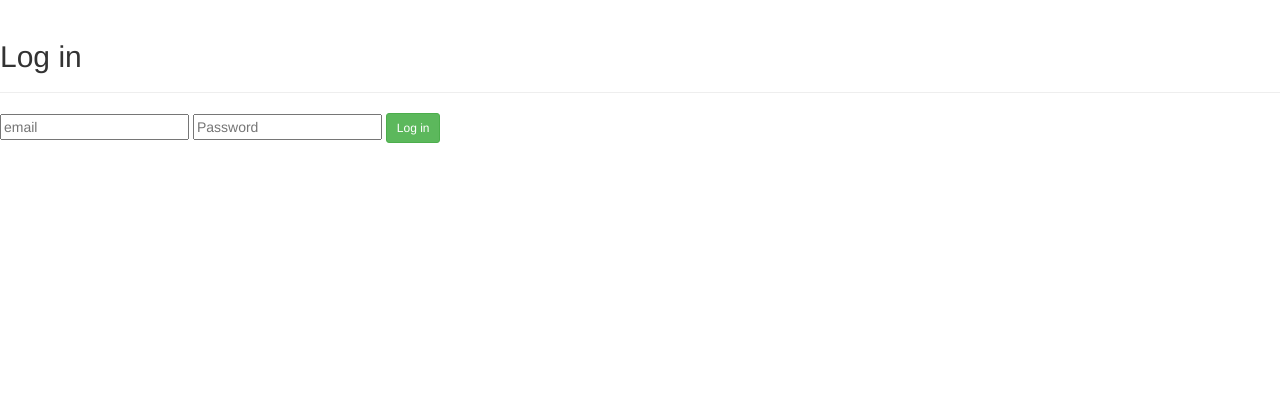
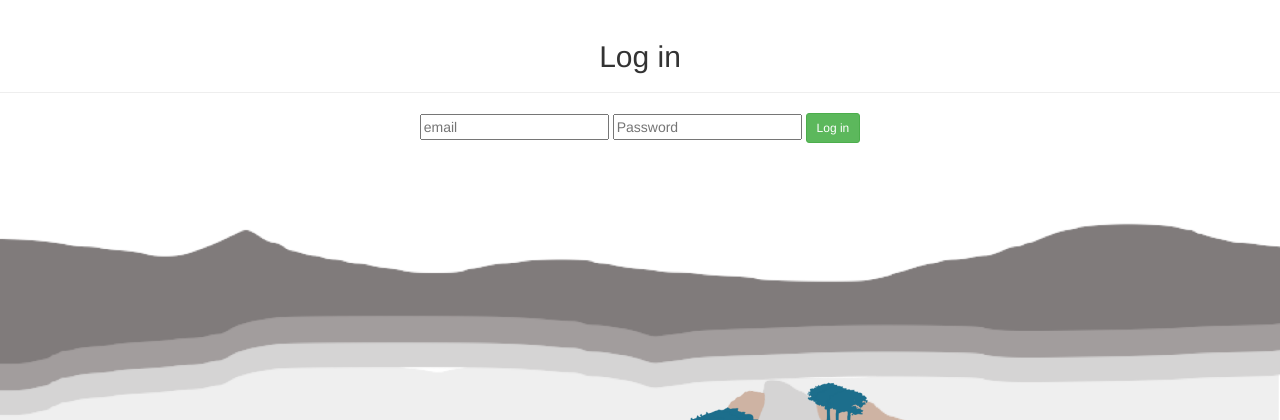
Before and after one commit to meet-projects/Y3S18-seed-app, a Flask app: page /login in a window 1280 px wide. Shown: the top 420 px of the page. Run offline with Flask 2, Linux system fonts and the light colour scheme; some libraries are stand-ins or nearby versions.

Commit message:
register design

```diff
--- a/project/static/css/style.css
+++ b/project/static/css/style.css
@@ -1,3 +1,10 @@
 h1 {
   color: blue;
 }
+
+.fixed-bg {
+    background-attachment: fixed;
+    background-position: center;
+    background-repeat: no-repeat;
+    background-size: cover;
+}
--- a/project/templates/layout.html
+++ b/project/templates/layout.html
@@ -5,11 +5,12 @@
       <link rel=stylesheet type=text/css href="{{ url_for('static', filename='css/bootstrap.min.css') }}">
       <link rel=stylesheet type=text/css href="{{ url_for('static', filename='css/style.css') }}">
 
+      <meta name="viewport" content="width=device-width, initial-scale=1">
+
       <script src="{{ url_for('static', filename='js/jquery.min.js') }}"></script>
       <script src="{{ url_for('static', filename='js/bootstrap.min.js') }}"></script>
       <script src="{{ url_for('static', filename='js/script.js') }}"></script>
   </head>
-  <body>
       <!-- child template -->
       {% block content %}
       {% endblock %}
--- a/project/templates/login.html
+++ b/project/templates/login.html
@@ -1,6 +1,10 @@
 {% extends "layout.html" %}
 {% block content %}
 
+
+ <body class="fixed-bg"  background="{{ url_for('static', filename='pictures/Login_Background.png') }}">
+
+<center>
 <div class="add-user">
 
 <div class="page-header">
@@ -8,7 +12,6 @@
 <h2>Log in</h2>
 
   </div>
-
 <form action="{{ url_for('users.login') }}" method="post">
     {{ form.csrf_token }}
     {{ form.email(placeholder="email") }}
@@ -19,7 +22,7 @@
     <br> -->
     <button class="btn btn-sm btn-success" type="submit">Log in</button>
   </form>
-
 </div>
-
+</center>
+ </body>
 {% endblock %}
```
Also changed, not shown: project/templates/register.html (+5 -4 lines), project/static/pictures/Login_Background.png (added).
